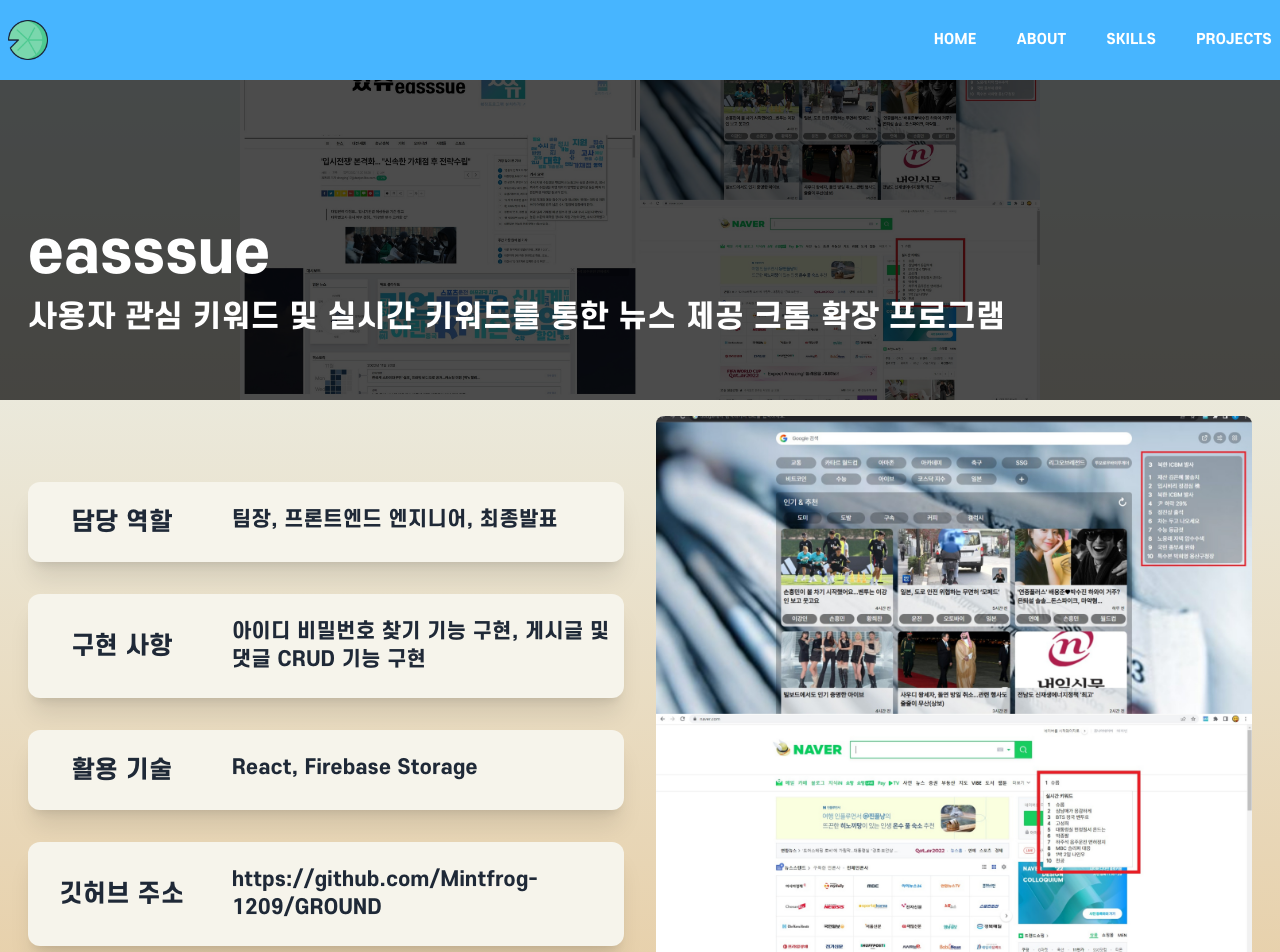
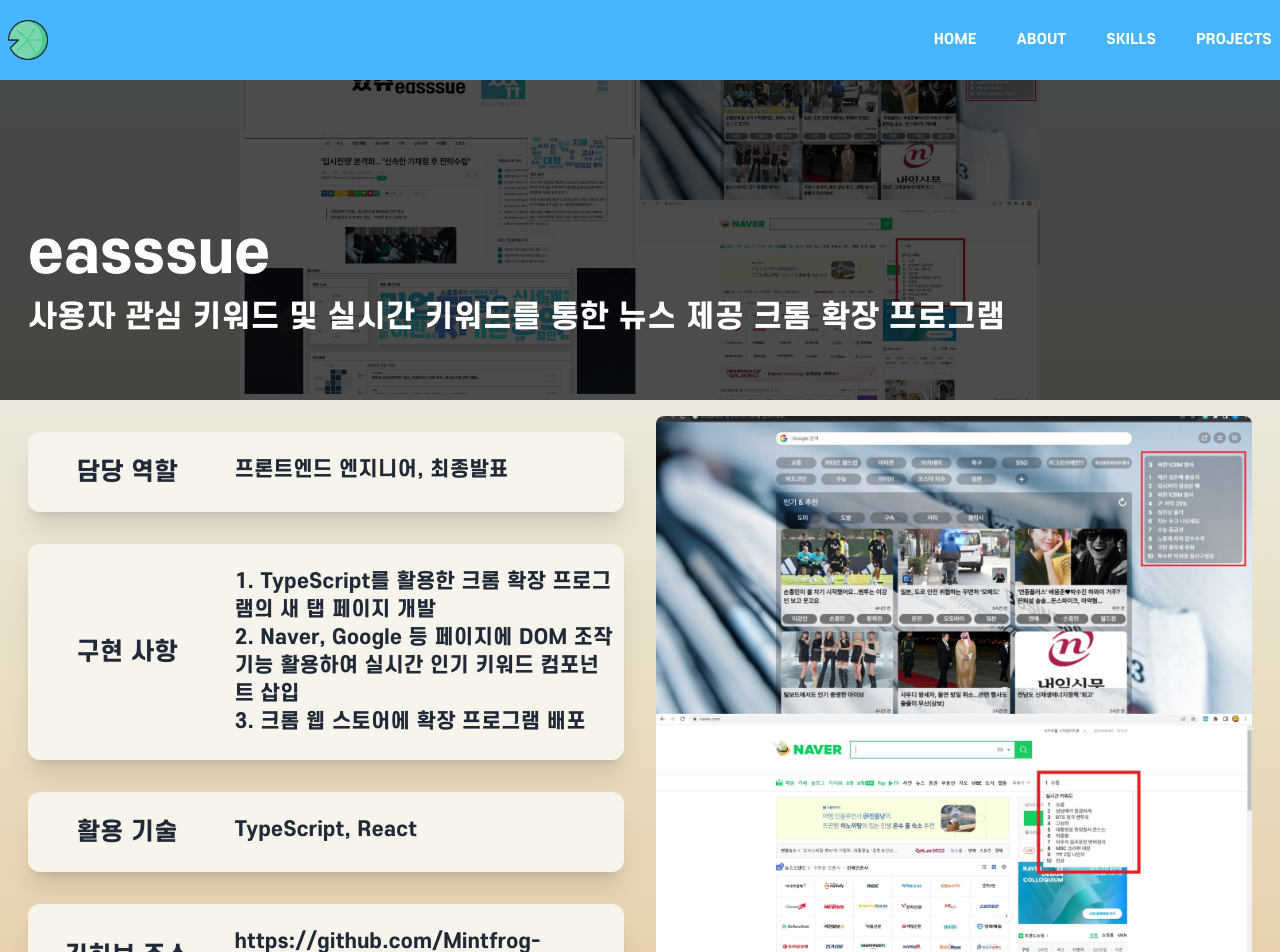
Before and after one commit to Mintfrog-1209/portfolio, a Next.js app: page /easssue in a window 1280 px wide. Shown: the top 952 px of the page. Built offline with nearby package versions, Linux system fonts and the light colour scheme.

Commit message:
feat: add project details

```diff
--- a/app/easssue/page.tsx
+++ b/app/easssue/page.tsx
@@ -2,7 +2,7 @@
 import React from "react";
 import EasssueImage from "../../public/projects/easssue3.png";
 import EasssueImage2 from "../../public/projects/easssue2.png";
-import DetailItem from '@/components/DetailItem';
+import DetailItem from "@/components/DetailItem";
 import Link from "next/link";
 
 const home = () => {
@@ -16,7 +16,7 @@
           objectFit="contain"
           src={EasssueImage}
           alt="/"
-          placeholder='blur'
+          placeholder="blur"
         />
         <div className="absolute top-[70%] max-w-[1240px] w-full left-[50%] right-[50%] translate-x-[-50%] translate-y-[-50%] text-white z-10 p-2">
           <h1 className="py-2">easssue</h1>
@@ -29,10 +29,19 @@
 
       <div className="max-w-[1240px] mx-auto p-2 py-4 grid grid-cols-2 gap-8">
         <div className="grid grid-cols-1 lg:grid-cols-1 gap-8 py-4 items-center content-center">
-          <DetailItem title="담당 역할" content="팀장, 프론트엔드 엔지니어, 최종발표"/>
-          <DetailItem title="구현 사항" content="아이디 비밀번호 찾기 기능 구현, 게시글 및 댓글 CRUD 기능 구현"/>
-          <DetailItem title="활용 기술" content="React, Firebase Storage"/>
-          <DetailItem title="깃허브 주소" content="https://github.com/Mintfrog-1209/GROUND"/>
+          <DetailItem
+            title="담당 역할"
+            content="프론트엔드 엔지니어, 최종발표"
+          />
+          <DetailItem
+            title="구현 사항"
+            content={`1. TypeScript를 활용한 크롬 확장 프로그램의 새 탭 페이지 개발\n2. Naver, Google 등 페이지에 DOM 조작 기능 활용하여 실시간 인기 키워드 컴포넌트 삽입\n3. 크롬 웹 스토어에 확장 프로그램 배포`}
+          />
+          <DetailItem title="활용 기술" content="TypeScript, React" />
+          <DetailItem
+            title="깃허브 주소"
+            content="https://github.com/Mintfrog-1209/Easssue"
+          />
         </div>
         <div>
           <Image
@@ -40,7 +49,7 @@
             src={EasssueImage2}
             alt="/"
             placeholder="blur"
-          objectFit='contain'
+            objectFit="contain"
           />
         </div>
       </div>
--- a/app/ground/page.tsx
+++ b/app/ground/page.tsx
@@ -29,7 +29,7 @@
     <div className="max-w-[1240px] mx-auto p-2 py-4 grid grid-cols-2 gap-8">
         <div className="grid grid-cols-1 lg:grid-cols-1 gap-8 py-4 items-center content-center">
           <DetailItem title="담당 역할" content="팀장, 프론트엔드 엔지니어, 최종발표"/>
-          <DetailItem title="구현 사항" content="아이디 비밀번호 찾기 기능 구현, 게시글 및 댓글 CRUD 기능 구현"/>
+          <DetailItem title="구현 사항" content={`1. 아이디 비밀번호 찾기 기능 구현\n2. 게시글 및 댓글 CRUD 기능 구현`}/>
           <DetailItem title="활용 기술" content="React, Firebase Storage"/>
           <DetailItem title="깃허브 주소" content="https://github.com/Mintfrog-1209/GROUND"/>
         </div>
--- a/app/portfolio/page.tsx
+++ b/app/portfolio/page.tsx
@@ -27,10 +27,10 @@
 
       <div className="max-w-[1240px] mx-auto p-2 py-4 grid grid-cols-2 gap-8">
         <div className="grid grid-cols-1 lg:grid-cols-1 gap-8 py-4 items-center content-center">
-          <DetailItem title="담당 역할" content="팀장, 프론트엔드 엔지니어, 최종발표"/>
-          <DetailItem title="구현 사항" content="아이디 비밀번호 찾기 기능 구현, 게시글 및 댓글 CRUD 기능 구현"/>
-          <DetailItem title="활용 기술" content="React, Firebase Storage"/>
-          <DetailItem title="깃허브 주소" content="https://github.com/Mintfrog-1209/GROUND"/>
+          <DetailItem title="담당 역할" content="프론트엔드 엔지니어, 배포"/>
+          <DetailItem title="구현 사항" content="자기 소개, 보유 기술, 진행한 프로젝트"/>
+          <DetailItem title="활용 기술" content="TypeScript, Next.js, React"/>
+          <DetailItem title="깃허브 주소" content="https://github.com/Mintfrog-1209/portfolio"/>
         </div>
         <div>
         <Image
--- a/app/samals/page.tsx
+++ b/app/samals/page.tsx
@@ -26,10 +26,10 @@
 
       <div className="max-w-[1240px] mx-auto p-2 py-4 grid grid-cols-2 gap-8">
         <div className="grid grid-cols-1 lg:grid-cols-1 gap-8 py-4 items-center content-center">
-          <DetailItem title="담당 역할" content="팀장, 프론트엔드 엔지니어, 최종발표"/>
-          <DetailItem title="구현 사항" content="아이디 비밀번호 찾기 기능 구현, 게시글 및 댓글 CRUD 기능 구현"/>
-          <DetailItem title="활용 기술" content="React, Firebase Storage"/>
-          <DetailItem title="깃허브 주소" content="https://github.com/Mintfrog-1209/GROUND"/>
+          <DetailItem title="담당 역할" content="프론트엔드, Unity 엔지니어"/>
+          <DetailItem title="구현 사항" content={`1. 보유하고 있는 동물 NFT를 Unity 안에서 움직이는 3D 동물 그래픽으로 확인 가능한 서비스 구현\n2. 구현한 Unity 서비스를 WebGL을 활용하여 React기반의 웹사이트에 이식`}/>
+          <DetailItem title="활용 기술" content="React, WebGL, Unity"/>
+          <DetailItem title="깃허브 주소" content="https://github.com/Mintfrog-1209/SAMALS"/>
         </div>
         <div>
         <Image
--- a/components/DetailItem.tsx
+++ b/components/DetailItem.tsx
@@ -7,13 +7,13 @@
 }
 const DetailItem = (props: detailProps) => {
   return (
-    <div className="py-6 shadow-xl rounded-xl bg-[#F6F4EB]">
+    <div className="py-6 px-2 shadow-xl rounded-xl bg-[#F6F4EB]">
       <div className="grid grid-cols-3 gap-4 justify-center ">
         <div className="m-auto">
           <div className='text-2xl '>{props.title}</div>
         </div>
-        <div className="flex flex-col col-span-2">
-          <div className='text-xl'>{props.content}</div>
+        <div className="flex flex-col col-span-2 whitespace-pre-line">
+          <div className='text-xl whitespace-pre-wrap'>{props.content}</div>
         </div>
       </div>
     </div>
--- a/components/Navbar.tsx
+++ b/components/Navbar.tsx
@@ -6,7 +6,7 @@
 const Navbar = () => {
   return (
     <div className="fixed w-full h-20 z-50 bg-[#47B5FF]">
-      <div className="flex justify-between items-center w-full h-full px-2 2xl:px-16">
+      <div className="flex justify-between items-center h-full px-2 2xl:px-16">
         <Link href='/'>
           <Image src={Logo} width='40' height='40' alt='/'/>
         </Link>
```
Also changed, not shown: 1 other file (tests, documents, lock files or other folders). Lines whose indentation alone changed are shown as unchanged.
